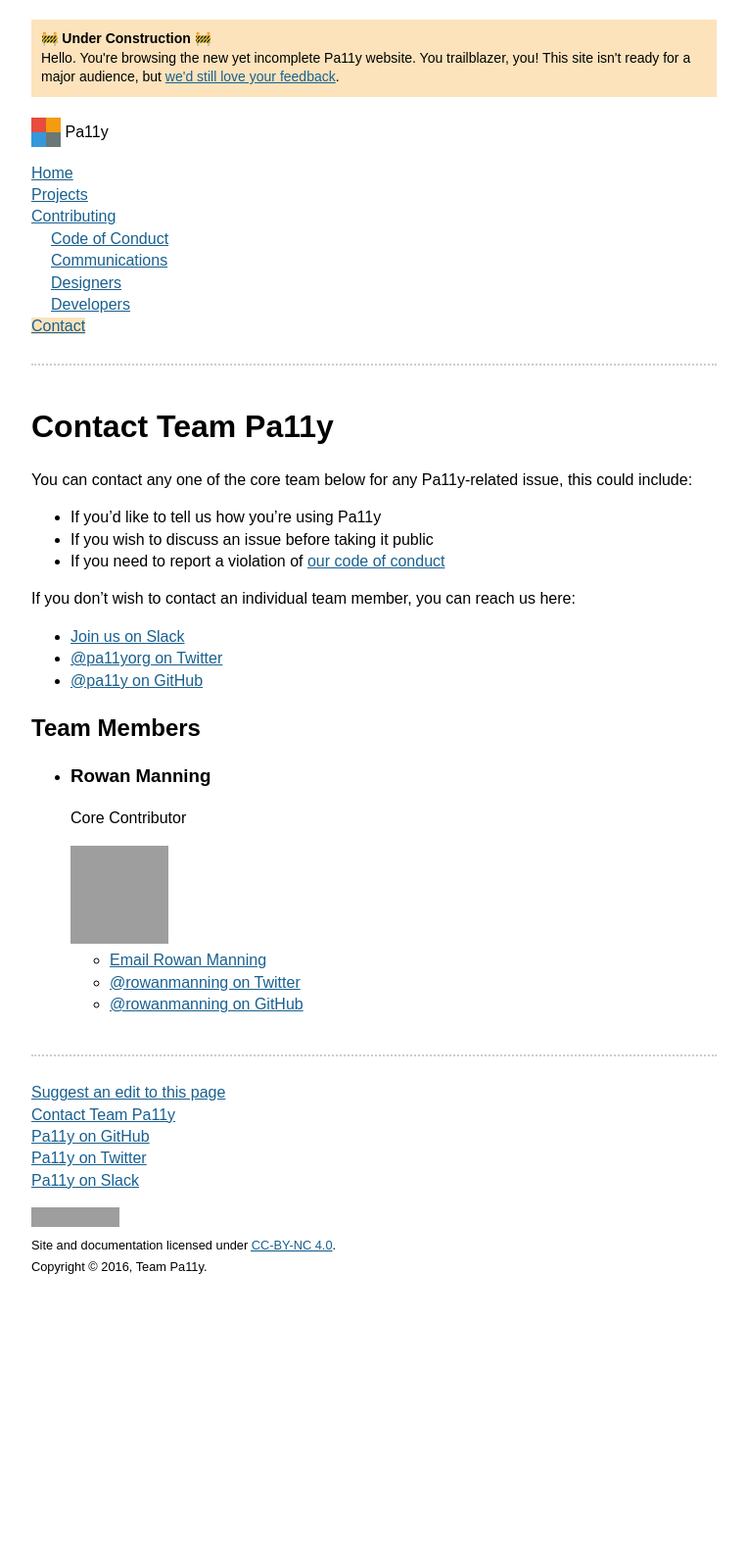
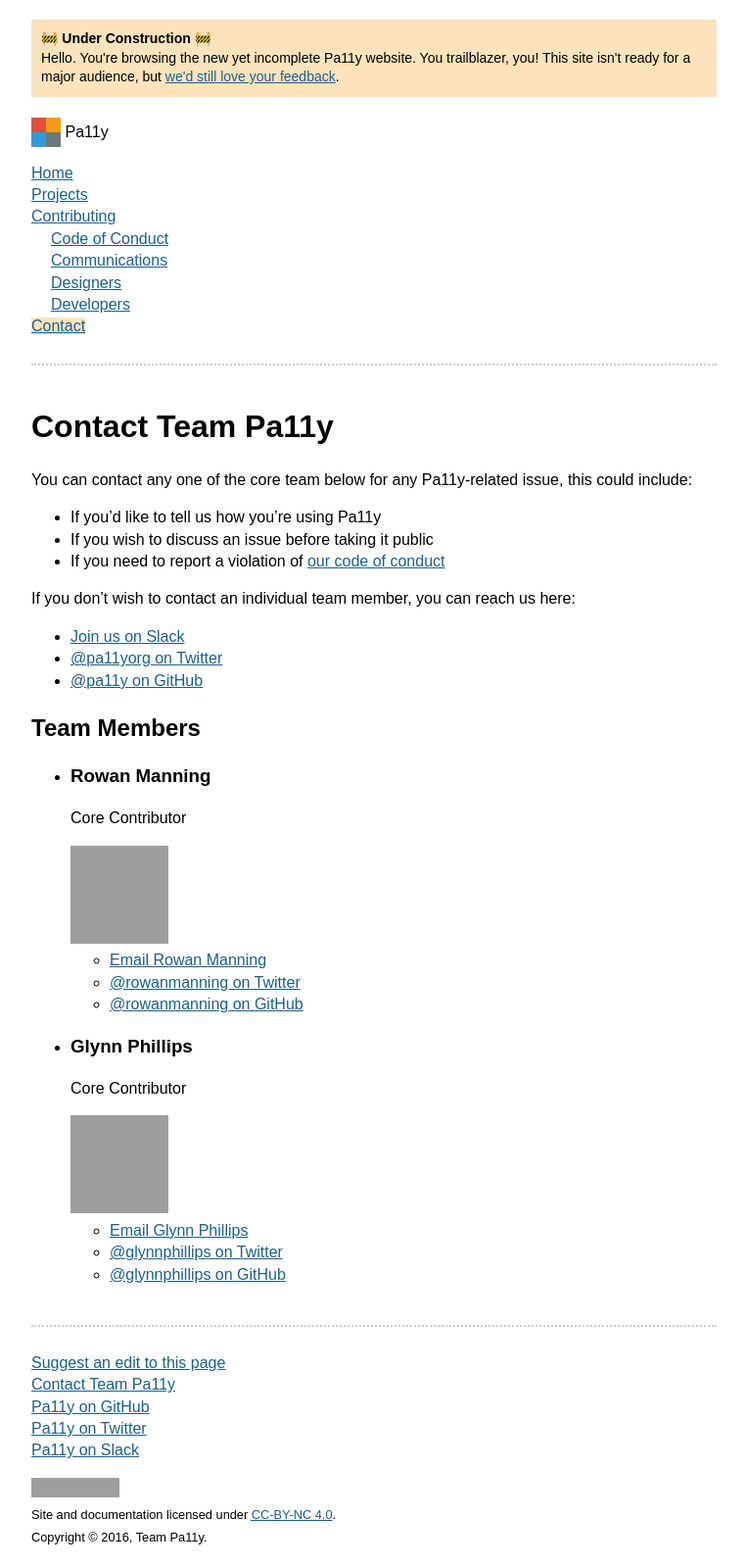
Before and after one commit to pa11y/pa11y.github.io, a Jekyll site: the page built from pages/contact.md, in a window 1280 px wide. Shown: the whole page at 98% size, without its empty margins (258-1021 px from the left). Built offline with Jekyll 4.4.1, drawn with Linux system fonts in a browser that asks for light colours; emoji names are drawn with the system emoji font; before the commit the page ends 1323 px from its top, so only the background shows below that; grey boxes are pictures that could not be loaded.

Commit message:
Update the contact page with Glynn's details

```diff
--- a/_data/team.yml
+++ b/_data/team.yml
@@ -27,3 +27,10 @@
   email: info@rowanmanning.com
   twitter: rowanmanning
   github: rowanmanning
+
+- name: Glynn Phillips
+  role: Core Contributor
+  avatar: 18e4b23263461c7d6c078f9a19f58679
+  email: info@glynnphillips.co.uk
+  twitter: glynnphillips
+  github: glynnphillips
```
